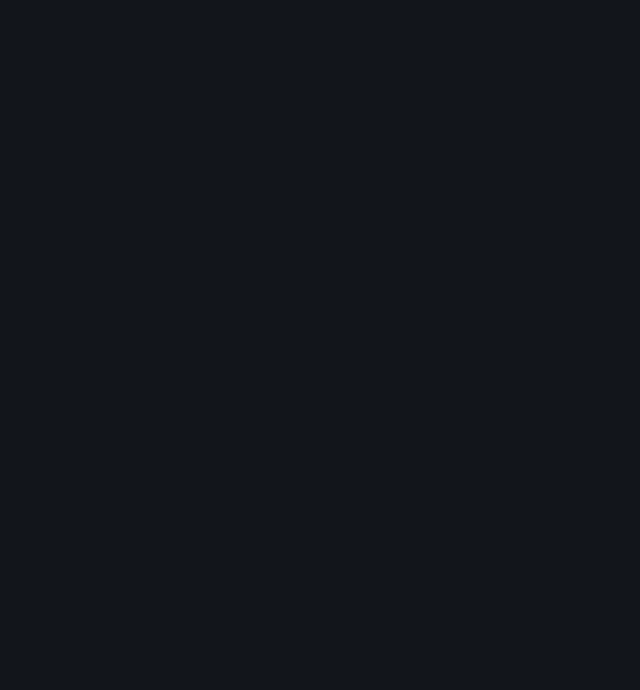
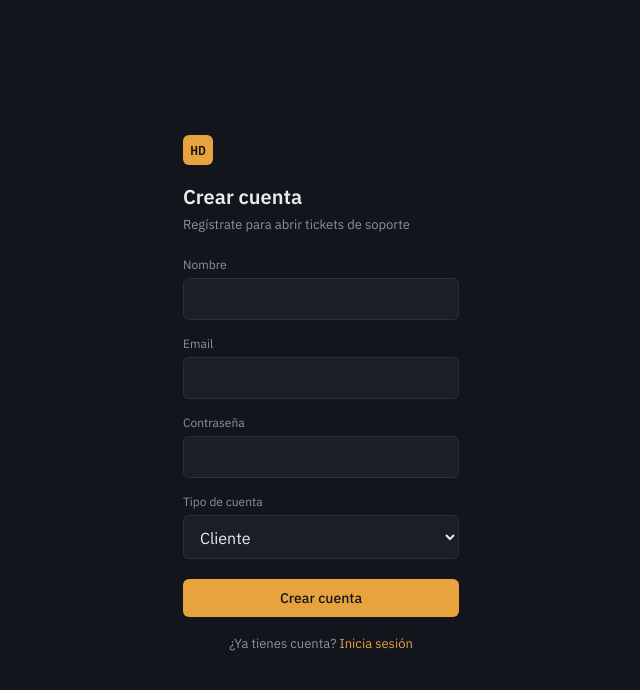
Before and after one commit to Juanchiz1/helpdesk-frontend, a React (Vite) app: page /registro in a window 1280 px wide. Before the commit this address had no page. Shown: the top 690 px of the page, without its empty margins (319-959 px from the left). Built offline with nearby package versions, Linux system fonts and the light colour scheme.

Commit message:
feat: agregar pantalla de registro con validacion de errores

```diff
--- a/src/App.jsx
+++ b/src/App.jsx
@@ -4,6 +4,9 @@ import Dashboard from './pages/Dashboard';
 import NuevoTicket from './pages/NuevoTicket';
 import DetalleTicket from './pages/DetalleTicket';
 import RutaProtegida from './routes/RutaProtegida';
+import Registro from './pages/Registro';
+
+
 
 function App() {
   return (
@@ -17,6 +20,7 @@ function App() {
           </RutaProtegida>
         }
       />
+<Route path="/registro" element={<Registro />} />
       <Route
         path="/tickets/nuevo"
         element={
--- a/src/index.css
+++ b/src/index.css
@@ -219,6 +219,21 @@ a {
   color: var(--text-muted);
   font-size: 13px;
   margin: 0 0 24px;
+}
+
+.login-footer {
+  margin-top: 18px;
+  font-size: 13px;
+  color: var(--text-muted);
+  text-align: center;
+}
+
+.login-footer a {
+  color: var(--accent);
+}
+
+.login-footer a:hover {
+  text-decoration: underline;
 }
 
 /* ---------- Formularios ---------- */
--- a/src/pages/Login.jsx
+++ b/src/pages/Login.jsx
@@ -1,7 +1,8 @@
 import { useState } from 'react';
-import { useNavigate } from 'react-router-dom';
+import { Link, useNavigate } from 'react-router-dom';
 import { login } from '../api/authService';
 import { useAuth } from '../context/AuthContext';
+
 
 export default function Login() {
   const [email, setEmail] = useState('');
@@ -51,6 +52,9 @@ export default function Login() {
           {error && <p className="page-error">{error}</p>}
           <button type="submit" className="btn btn-primary">Entrar</button>
         </form>
+          <p className="login-footer">
+          ¿No tienes cuenta? <Link to="/registro">Regístrate</Link>
+        </p>
       </div>
     </div>
   );
--- /dev/null
+++ b/src/pages/Registro.jsx
@@ -0,0 +1,97 @@
+import { useState } from 'react';
+import { Link, useNavigate } from 'react-router-dom';
+import { registro } from '../api/authService';
+
+export default function Registro() {
+  const [nombre, setNombre] = useState('');
+  const [email, setEmail] = useState('');
+  const [password, setPassword] = useState('');
+  const [rol, setRol] = useState('CLIENTE');
+  const [error, setError] = useState('');
+  const [exito, setExito] = useState(false);
+  const navigate = useNavigate();
+
+  const handleSubmit = async (e) => {
+    e.preventDefault();
+    setError('');
+
+    try {
+      await registro(nombre, email, password, rol);
+      setExito(true);
+      setTimeout(() => navigate('/login'), 1500);
+    } catch (err) {
+      if (err.response?.status === 409) {
+        setError('Ya existe una cuenta con ese email');
+      } else if (err.response?.data?.errores) {
+        const primerError = Object.values(err.response.data.errores)[0];
+        setError(primerError);
+      } else {
+        setError('No se pudo crear la cuenta');
+      }
+    }
+  };
+
+  if (exito) {
+    return (
+      <div className="login-screen">
+        <div className="login-panel">
+          <div className="topbar-mark">HD</div>
+          <h1>Cuenta creada</h1>
+          <p className="subtitle">Redirigiendo a inicio de sesión...</p>
+        </div>
+      </div>
+    );
+  }
+
+  return (
+    <div className="login-screen">
+      <div className="login-panel">
+        <div className="topbar-mark">HD</div>
+        <h1>Crear cuenta</h1>
+        <p className="subtitle">Regístrate para abrir tickets de soporte</p>
+        <form onSubmit={handleSubmit}>
+          <div className="field">
+            <label>Nombre</label>
+            <input
+              type="text"
+              value={nombre}
+              onChange={(e) => setNombre(e.target.value)}
+              required
+            />
+          </div>
+          <div className="field">
+            <label>Email</label>
+            <input
+              type="email"
+              value={email}
+              onChange={(e) => setEmail(e.target.value)}
+              required
+            />
+          </div>
+          <div className="field">
+            <label>Contraseña</label>
+            <input
+              type="password"
+              value={password}
+              onChange={(e) => setPassword(e.target.value)}
+              minLength={6}
+              required
+            />
+          </div>
+          <div className="field">
+            <label>Tipo de cuenta</label>
+            <select value={rol} onChange={(e) => setRol(e.target.value)}>
+              <option value="CLIENTE">Cliente</option>
+              <option value="AGENTE">Agente de soporte</option>
+            </select>
+          </div>
+          {error && <p className="page-error">{error}</p>}
+          <button type="submit" className="btn btn-primary">Crear cuenta</button>
+        </form>
+        <p className="login-footer">
+          ¿Ya tienes cuenta? <Link to="/login">Inicia sesión</Link>
+        </p>
+      </div>
+    </div>
+  );
+}
```
Also changed, not shown: src/api/authService.js (line endings or trailing spaces).
